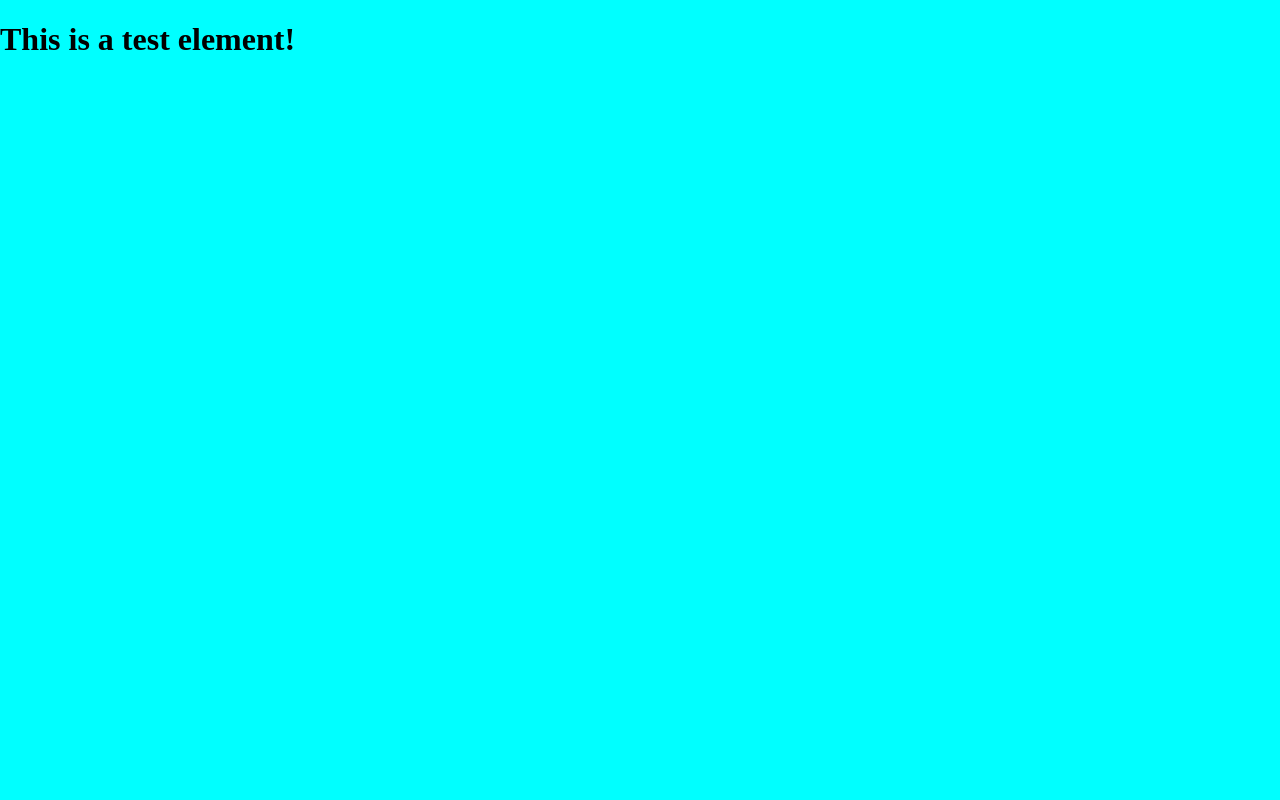
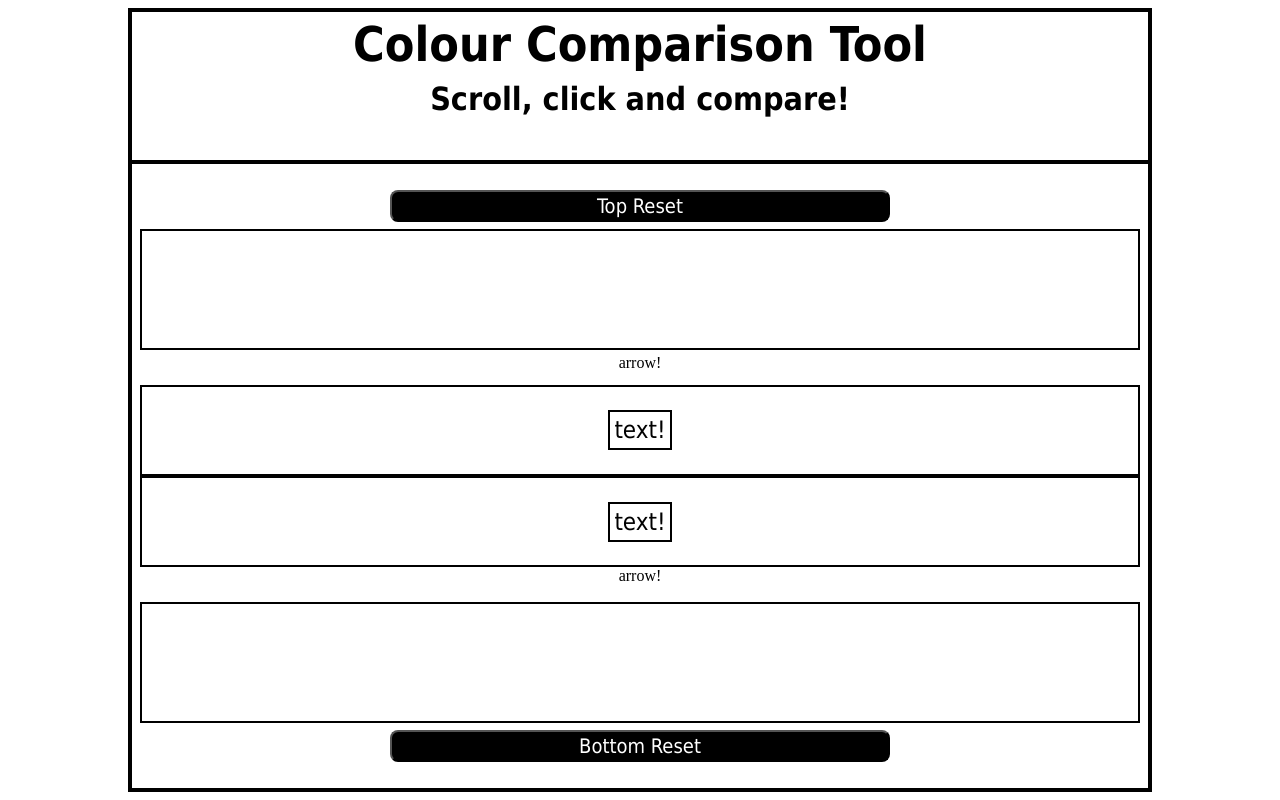
Before and after one commit to StewartMacLeman/Colour-Comparison-Tool-React, a React (Create React App) app: page / in a window 1280 px wide. Built offline with nearby package versions, Linux system fonts and the light colour scheme.

Commit message:
Main app components added.

```diff
--- a/src/App.js
+++ b/src/App.js
@@ -1,8 +1,13 @@
 import React from 'react';
+import Header from './components/Header';
+import Main from './components/Main';
 
 const App = () => {
   return (
-  <h1>This is a test element!</h1>
+  <>
+    <Header />
+    <Main />
+  </>
   )
 }
 
--- /dev/null
+++ b/src/components/ArrowContainer.js
@@ -0,0 +1,11 @@
+import React from 'react';
+
+const ArrowContainer = () => {
+    return (
+        <div className="arrowContainer">
+            <div>arrow!</div>
+        </div>
+    )
+}
+
+export default ArrowContainer;
--- /dev/null
+++ b/src/components/ColourBox.js
@@ -0,0 +1,11 @@
+import React from 'react';
+
+const ColourBox = () => {
+    return (
+        <div className="colourBox">
+            <p>text!</p>
+        </div>
+    )
+}
+
+export default ColourBox;
--- /dev/null
+++ b/src/components/Header.js
@@ -0,0 +1,12 @@
+import React from "react";
+
+const Header = () => {
+  return (
+    <header className="header">
+      <h1>Colour Comparison Tool</h1>
+      <h2>Scroll, click and compare!</h2>
+    </header>
+  );
+};
+
+export default Header;
--- /dev/null
+++ b/src/components/Main.js
@@ -0,0 +1,21 @@
+import React from "react";
+import ScrollContainer from "./ScrollContainer";
+import ColourBox from "./ColourBox";
+import ArrowContainer from "./ArrowContainer";
+
+const Main = () => {
+  return (
+    <main className="main">
+      <button className="topButton">Top Reset</button>
+      <ScrollContainer />
+      <ArrowContainer />
+      <ColourBox />
+      <ColourBox />
+      <ArrowContainer />
+      <ScrollContainer />
+      <button className="bottomButton">Bottom Reset</button>
+    </main>
+  );
+};
+
+export default Main;
--- /dev/null
+++ b/src/components/ScrollContainer.js
@@ -0,0 +1,9 @@
+import React from 'react';
+
+const ScrollContainer = () => {
+    return (
+        <div className="scrollContainer"></div>
+    )
+}
+
+export default ScrollContainer;
--- a/src/index.css
+++ b/src/index.css
@@ -1,4 +1,193 @@
+html {
+  font-size: 16px;
+  box-sizing: border-box;
+}
+*,
+*:before,
+*:after {
+  box-sizing: inherit;
+}
+:root {
+  --greyBorder: rgba(128, 128, 128, 0.4);
+}
 body {
+  width: 80%;
+  height: 98vh;
+  margin: 0.5rem auto;
+  border: 0.25rem solid black;
+  /* display: flex;
+  flex-direction: column;
+  align-items: center; */
+}
+
+h1 {
+  font-size: 3rem;
+}
+h2 {
+  font-size: 2rem;
+}
+p {
+  font-size: 1.5rem;
+}
+button {
+  font-size: 1.25rem;
+}
+
+h1,
+h2,
+p,
+button {
+  font-family: tahoma, helvetica, sans-serif;
+  text-align: center;
   margin: 0 auto;
-  background-color: aqua;
+  padding: 0.25rem;
+  background-color: none;
 }
+/* Button styles. ----------------------------------- */
+button {
+  background-color: black;
+  color: white;
+  border-radius: 8px;
+}
+button:hover {
+  background-color: white;
+  color: black;
+  cursor: pointer;
+}
+/* The header styles. ---------------------------------- */
+.header {
+  width: 100%;
+  height: 19vh;
+  background-color: white;
+  border-bottom: 0.25rem solid black;
+  padding-bottom: 0.5rem;
+}
+/* The main container. --------------------------------- */
+.main {
+  width: 100%;
+  height: 78vh;
+  padding: 0.5rem;
+  display: flex;
+  flex-direction: column;
+  justify-content: center;
+  align-items: center;
+  /* display: grid;
+   grid-template-rows: 6% 21% 3% 20% 20% 3% 21% 6%; */
+}
+.main button {
+  padding: 0.15rem;
+  width: 50%;
+}
+.main .topButton {
+  margin-bottom: 0.15rem;
+}
+.main .bottomButton {
+  margin-top: 0.15rem;
+}
+/* The scroll container divs.--------------------------- */
+.scrollContainer {
+  width: 100%;
+  height: 20%;
+  margin: 0.25rem auto;
+  border: 0.15rem solid black;
+  background-color: white;
+  /* position: relative;
+  z-index: 2; */
+  overflow-y: scroll;
+}
+.scrollItemDiv {
+  width: 100%;
+  height: 2rem;
+  border: 0.1rem solid var(--greyBorder);
+  display: flex;
+  justify-content: center;
+  align-items: center;
+}
+.scrollItemDiv:hover {
+  cursor: pointer;
+}
+.scrollItemPara {
+  min-width: 40%;
+  height: 1.6rem;
+  font-size: 1.1rem;
+  padding: 0.1rem;
+  border: 0.1rem solid var(--greyBorder);
+  background-color: white;
+}
+/* The arrow container divs.--------------------------- */
+.arrowContainer {
+  width: 100%;
+  height: 5%;
+  display: flex;
+  justify-content: center;
+}
+.arrow {
+  height: 35px;
+  width: 35px;
+  background-color: black;
+}
+.down {
+  position: relative;
+  top: -141%;
+  transform: rotate(45deg);
+}
+.up {
+  position: relative;
+  top: 39%;
+  transform: rotate(45deg);
+}
+/* The colour box divs.--------------------------------- */
+.colourBox {
+  width: 100%;
+  height: 15%;
+  display: flex;
+  justify-content: center;
+  align-items: center;
+  border: 0.15rem solid black;
+}
+.colourBox p {
+  background-color: white;
+  border: 0.15rem solid black;
+}
+/* Body and Font size queries.-------------------------- */
+@media screen and (max-width: 850px) {
+  html {
+    font-size: 12px;
+  }
+}
+@media screen and (max-width: 450px) {
+  html {
+    font-size: 9px;
+  }
+  button {
+    font-size: 2rem;
+  }
+}
+@media screen and (max-width: 560px) {
+  body {
+    width: 100%;
+  }
+}
+/* Header and grid section vh adjustments. ---------------- */
+/* @media screen and (max-width: 850px){
+   .header { height: 12vh; }
+   .main { height: 87vh; }
+ }
+ @media screen and (max-width: 450px){
+   .header { height: 10vh; }
+   .main { height: 90vh; }
+ }
+ @media screen and (max-width: 350px){
+   h1 { font-size: 2.75rem; }
+   h2 { font-size: 1.75rem; }
+ }
+ @media screen and (max-width: 304px){
+   .header { height: 13vh; }
+   .main { height: 87vh; }
+ } */
+/* Scroll item text adjustments. ----------------------------- */
+/* @media screen and (max-width: 250px){
+   .scrollItemPara {
+     min-width: 50%;
+   }
+ } */
```
